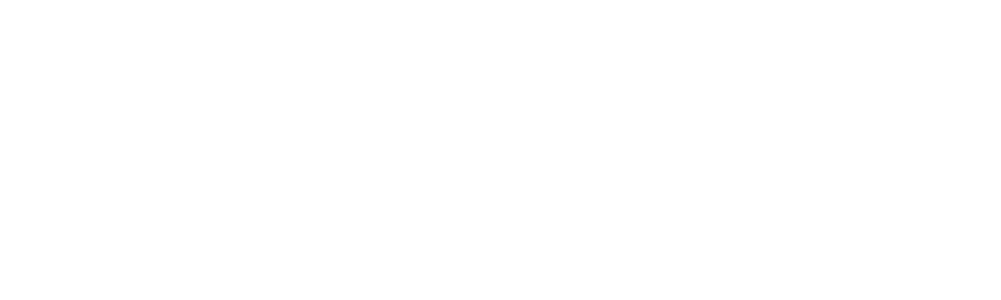
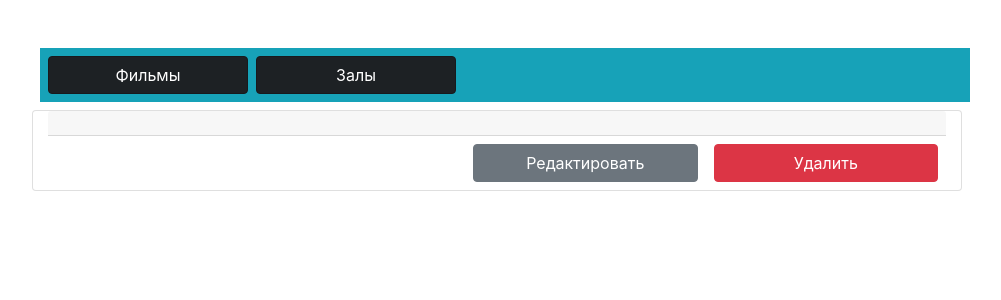
Before and after one commit to Bak0903/python_group_2_homework_63_bakai_naralyev, a React (Create React App) app in the folder frontend/: page /halls/1 in a window 1280 px wide. Shown: the top 300 px of the page, without its empty margins (148-1149 px from the left). Built offline with nearby package versions, Linux system fonts and the light colour scheme; no server answers.

Commit message:
Настроил навигацию, подключил Layout.

```diff
--- a/frontend/src/App.js
+++ b/frontend/src/App.js
@@ -5,18 +5,25 @@
 import SelectedMovie from './containers/SelectedMovie/SelectedMovie';
 import ItemAdd from './containers/ItemAdd/ItemAdd';
 import EditItem from './containers/EditItem/EditItem';
+import AllHalls from './containers/AllHalls/AllHalls';
+import SelectedHall from './containers/SelectedHall/SelectedHall';
+import Layout from "./Layout";
 
 class App extends Component {
     render() {
         return (
             <div className={'App'}>
                 <BrowserRouter>
+                    <Layout>
                         <Switch>
+                            <Route path="/halls/:id" component={SelectedHall}/>
+                            <Route path="/halls" exact component={AllHalls}/>
                             <Route path="/movies/:id/edit" component={EditItem}/>
                             <Route path="/movies/add" component={ItemAdd}/>
                             <Route path="/movies/:id" component={SelectedMovie}/>
                             <Route path="/" exact component={AllMovies}/>
                         </Switch>
+                    </Layout>
                 </BrowserRouter>
             </div>
         );
--- /dev/null
+++ b/frontend/src/Layout.css
@@ -0,0 +1,3 @@
+.btn {
+    width: 200px;;
+}
--- /dev/null
+++ b/frontend/src/Layout.js
@@ -0,0 +1,21 @@
+import React, {Component} from 'react'
+import {NavLink} from "react-router-dom";
+import './Layout.css';
+
+
+class Layout extends Component {
+    render() {
+        return <div className='App'>
+            <div className='m-2 col-12 clearfix bg-info p-2'>
+                <div><NavLink to='/' className="btn btn-dark float-left mr-2">Фильмы</NavLink></div>
+                <div><NavLink to='/halls' className="btn btn-dark float-left">Залы</NavLink></div>
+            </div>
+            <div>
+                {this.props.children}
+            </div>
+        </div>;
+    }
+}
+
+
+export default Layout;
--- a/frontend/src/components/MovieCard/MovieCard.css
+++ b/frontend/src/components/MovieCard/MovieCard.css
@@ -2,8 +2,3 @@
     height: 390px;
     width: auto;
 }
-
-.card-text {
-    font-size: 24px;
-    font-weight: bold;
-}
--- a/frontend/src/components/MovieCard/MovieCard.js
+++ b/frontend/src/components/MovieCard/MovieCard.js
@@ -10,7 +10,7 @@
             <div className="card col-sm-12 col-md-4 border-0" id={id}>
                 <img className="card-img-top" src={poster} alt="poster"/>
                     <div className="card-body">
-                        <NavLink to={'/movies/' + id}><p className="card-text">{name}</p></NavLink>
+                        <NavLink to={'/movies/' + id}><p className="card-text h3">{name}</p></NavLink>
                     </div>
             </div>
         );
--- a/frontend/src/containers/AllMovies/AllMovies.js
+++ b/frontend/src/containers/AllMovies/AllMovies.js
@@ -30,9 +30,10 @@
 
     render() {
         return (
-            <div className={'AllMovies'}>
-                <p><NavLink to='/movies/add' className={'btn btn-primary w-25 m-auto'}>Добавить фильм</NavLink></p>
+            <div className='AllMovies'>
+                <div><NavLink to='/movies/add' className='btn btn-outline-warning w-25 mb-3 float-right'>Добавить фильм</NavLink></div>
                 <GetList
+                    name={'movies'}
                     list={this.state.allMovies}
                 />
             </div>
--- a/frontend/src/containers/SelectedMovie/SelectedMovie.js
+++ b/frontend/src/containers/SelectedMovie/SelectedMovie.js
@@ -26,7 +26,7 @@
     };
 
     deleteMovie = (id) => {
-        axios.delete('movies/' + id).then(movie => this.props.history.replace('/'))
+        axios.delete('movies/' + id).then(this.props.history.replace('/'))
     };
 
     componentDidMount() {
@@ -51,10 +51,6 @@
                     </blockquote>
                 </div>
                 <div>
-                    <NavLink
-                        to='/'
-                        className="btn btn-primary w-25 float-left ml-5 mr-2"
-                    >Все фильмы</NavLink>
                     <button
                         className="btn btn-danger w-25 float-right ml-2 mr-2"
                         onClick={() => this.deleteMovie(id)}
```
Lines whose indentation alone changed are shown as unchanged.
